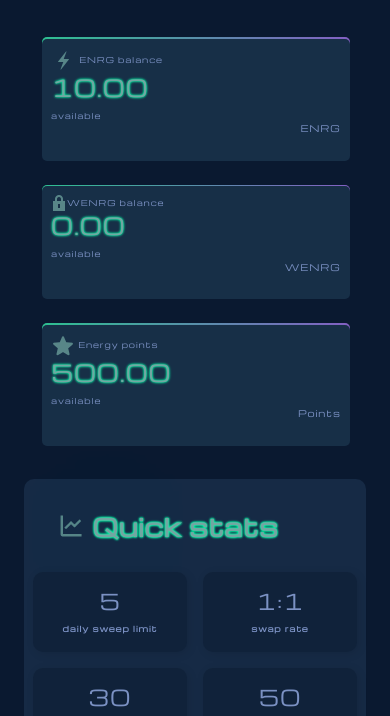
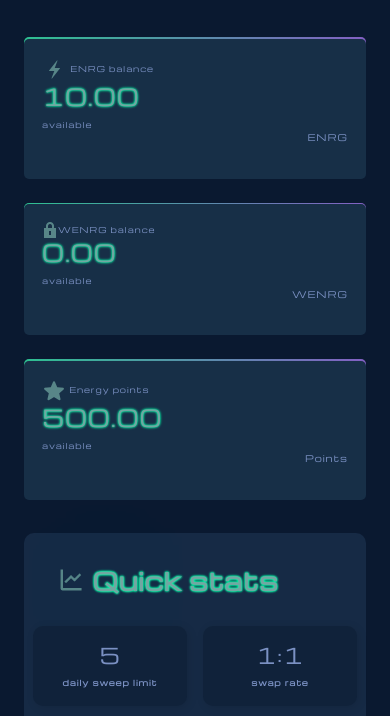
Before and after one commit to Yell0w-Man/Dashboard, a plain HTML site: page index.html in a window 390 px wide. Shown: the part 93-809 px from the top of the page. Drawn offline with nearby package versions, Linux system fonts and the light colour scheme.

Commit message:
fix: modified size of box on mobile devices

```diff
--- a/index.css
+++ b/index.css
@@ -90,8 +90,8 @@ h6 {
 
 
     @media (max-width:480px) {
-        width: 90%;
-        margin-left: 2em;
+        width: 100%;
+
     }
 }
 
@@ -116,11 +116,10 @@ small {
     padding-bottom: 0.2em;
 
     @media (max-width:480px) {
-        width: 90%;
+        width: 100%;
         align-self: center;
         font-size: xx-small;
-        margin-left: 2em;
-        padding: 1em;
+        padding: 2em;
     }
 
 }
```
